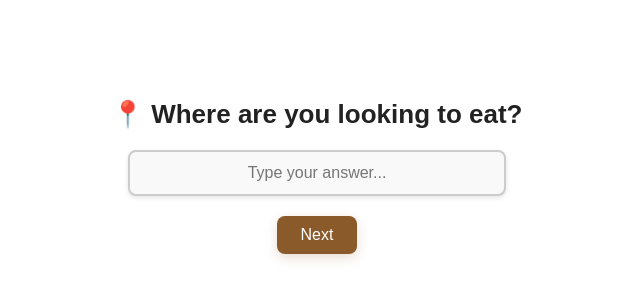
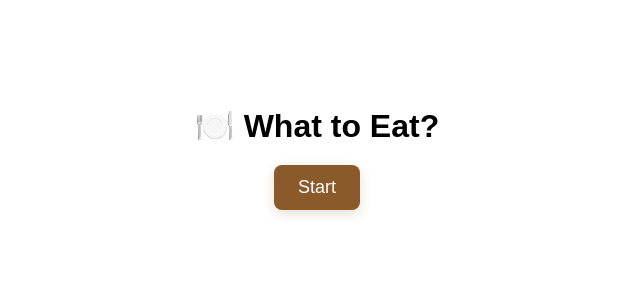
Before and after one commit to jysonn97/what-to-eat, a Next.js app: page / in a window 1280 px wide. Shown: the part 260-560 px from the top of the page, without its empty margins (323-963 px from the left). Built offline with nearby package versions, Linux system fonts and the light colour scheme.

Commit message:
Update index.js

```diff
--- a/pages/index.js
+++ b/pages/index.js
@@ -1,62 +1,18 @@
-import { useState } from "react";
 import { useRouter } from "next/router";
 
-export default function AppPage() {
+export default function HomePage() {
   const router = useRouter();
-  const [question, setQuestion] = useState("📍 Where are you looking to eat?");
-  const [answer, setAnswer] = useState("");
-  const [answers, setAnswers] = useState([]);
-  const [loading, setLoading] = useState(false);
-  const [error, setError] = useState("");
 
-  const handleNext = async () => {
-    if (!answer.trim()) {
-      setError("📍 Please enter a response.");
-      return;
-    }
-
-    setLoading(true);
-    setError("");
-    const updatedAnswers = [...answers, { question, answer }];
-
-    try {
-      const response = await fetch("/api/generateQuestion", {
-        method: "POST",
-        headers: { "Content-Type": "application/json" },
-        body: JSON.stringify({ previousAnswers: updatedAnswers }),
-      });
-
-      const data = await response.json();
-      if (data.nextQuestion) {
-        setQuestion(data.nextQuestion);
-        setAnswers(updatedAnswers);
-        setAnswer("");
-      } else {
-        router.push(`/recommendation?answers=${encodeURIComponent(JSON.stringify(updatedAnswers))}`);
-      }
-    } catch {
-      setError("⚠️ Something went wrong. Try again.");
-    } finally {
-      setLoading(false);
-    }
+  const handleStart = () => {
+    router.push("/location"); // Redirects to location selection
   };
 
   return (
     <div style={styles.container}>
-      <h1 style={styles.question}>{question}</h1>
-      <input
-        type="text"
-        value={answer}
-        onChange={(e) => setAnswer(e.target.value)}
-        placeholder="Type your answer..."
-        style={styles.input}
-      />
-      {error && <p style={styles.error}>{error}</p>}
-      <div style={styles.buttonContainer}>
-        <button style={styles.nextButton} onClick={handleNext} disabled={loading}>
-          {loading ? "Loading..." : "Next"}
-        </button>
-      </div>
+      <h1 style={styles.title}>🍽️ What to Eat?</h1>
+      <button style={styles.startButton} onClick={handleStart}>
+        Start
+      </button>
     </div>
   );
 }
@@ -72,48 +28,21 @@ const styles = {
     backgroundColor: "#fff",
     fontFamily: "'Aptos', sans-serif",
     textAlign: "center",
-    padding: "20px",
   },
-  question: {
-    fontSize: "26px",
-    fontWeight: "700",
-    color: "#222",
+  title: {
+    fontSize: "32px",
+    fontWeight: "bold",
     marginBottom: "20px",
   },
-  input: {
-    width: "350px",
-    padding: "12px",
-    fontSize: "16px",
-    borderRadius: "8px",
-    border: "2px solid #ccc",
-    outline: "none",
-    transition: "0.3s ease",
-    textAlign: "center",
-    color: "#555",
-    backgroundColor: "#f9f9f9",
-    boxShadow: "0px 2px 5px rgba(0, 0, 0, 0.1)",
-  },
-  error: {
-    color: "red",
-    fontSize: "14px",
-    marginTop: "10px",
-  },
-  buttonContainer: {
-    display: "flex",
-    flexDirection: "column",
-    alignItems: "center",
-    marginTop: "20px",
-  },
-  nextButton: {
-    fontSize: "16px",
-    padding: "10px 24px",
+  startButton: {
+    fontSize: "18px",
+    padding: "12px 24px",
     backgroundColor: "#8B5A2B",
     color: "#fff",
     border: "none",
     borderRadius: "8px",
     cursor: "pointer",
-    transition: "all 0.3s ease, transform 0.2s ease",
-    fontWeight: "500",
+    transition: "all 0.3s ease",
     boxShadow: "0px 4px 12px rgba(139, 90, 43, 0.2)",
   },
 };
```
